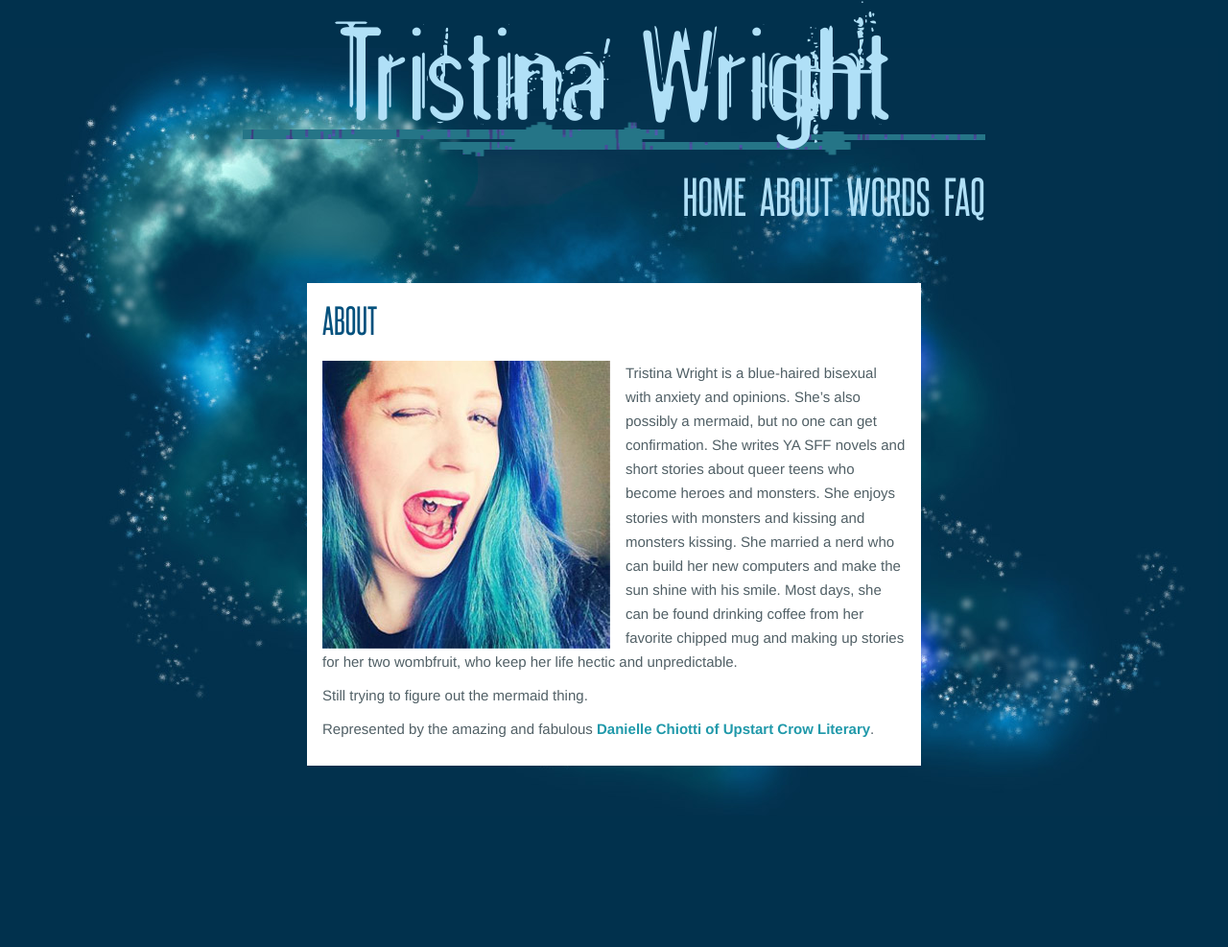
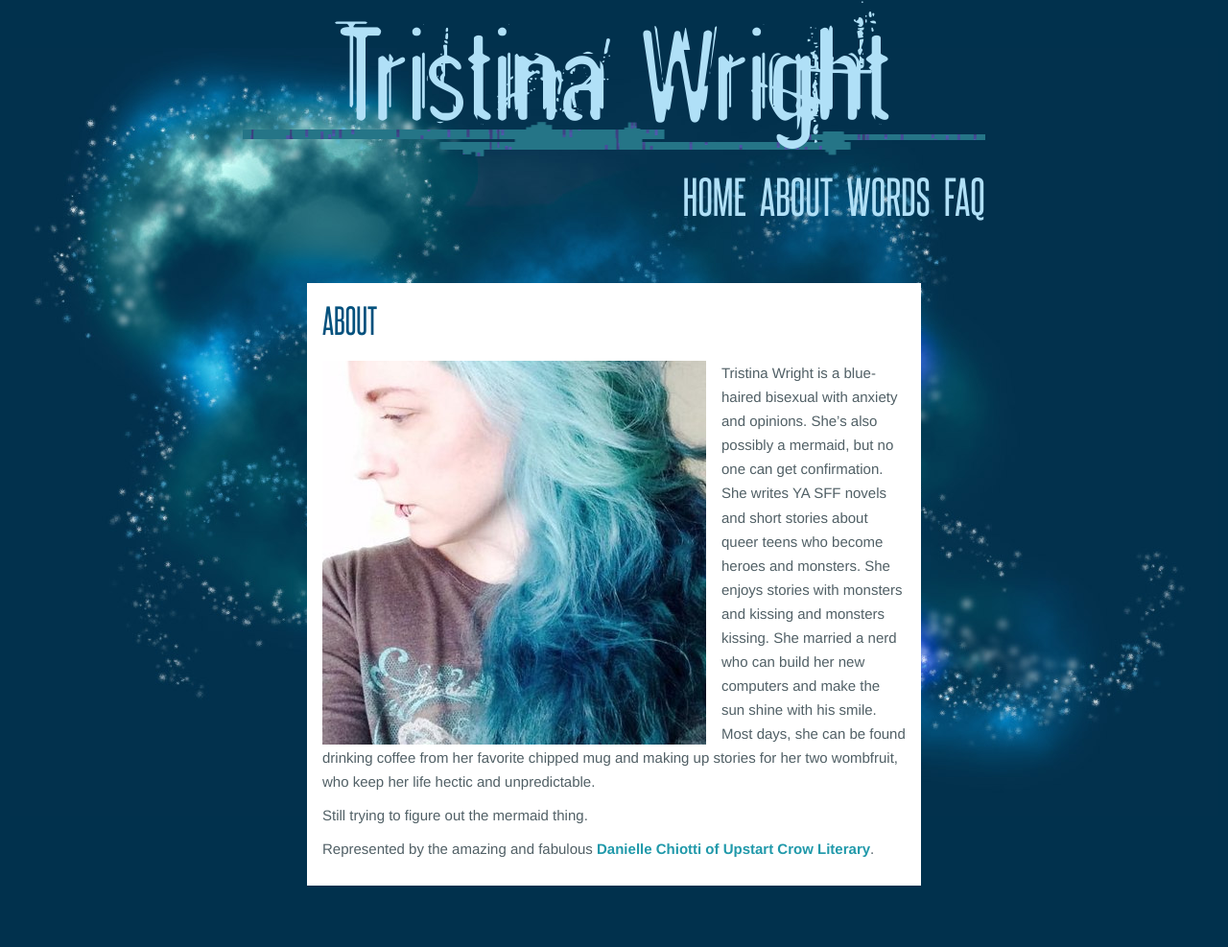
Before and after one commit to TristinaWright/tristinawright.github.io, a Jekyll site: the page built from _posts/static/2015-12-08-about.md, in a window 1280 px wide. Shown: the whole page at 96% size. Built offline with Jekyll 4.4.1, drawn with Linux system fonts in a browser that asks for light colours; before the commit the page ends 900 px from its top, so only the background shows below that.

Commit message:
Updated 2015-12-08-about.md

```diff
--- a/_posts/static/2015-12-08-about.md
+++ b/_posts/static/2015-12-08-about.md
@@ -5,7 +5,9 @@
 title: About
 ---
 
-![Tristina Wright]({{site.baseurl}}/media/tristina-wright.jpg){:class="fl bio-img"}Tristina Wright is a blue-haired bisexual with anxiety and opinions. She’s also possibly a mermaid, but no one can get confirmation. She writes YA SFF novels and short stories about queer teens who become heroes and monsters. She enjoys stories with monsters and kissing and monsters kissing. She married a nerd who can build her new computers and make the sun shine with his smile. Most days, she can be found drinking coffee from her favorite chipped mug and making up stories for her two wombfruit, who keep her life hectic and unpredictable.
+
+![Tristina Wright]({{site.baseurl}}/media/w3sPSp6C_400x400.jpg){:class="fl bio-img"}
+Tristina Wright is a blue-haired bisexual with anxiety and opinions. She’s also possibly a mermaid, but no one can get confirmation. She writes YA SFF novels and short stories about queer teens who become heroes and monsters. She enjoys stories with monsters and kissing and monsters kissing. She married a nerd who can build her new computers and make the sun shine with his smile. Most days, she can be found drinking coffee from her favorite chipped mug and making up stories for her two wombfruit, who keep her life hectic and unpredictable.
 
 Still trying to figure out the mermaid thing.
 
```
